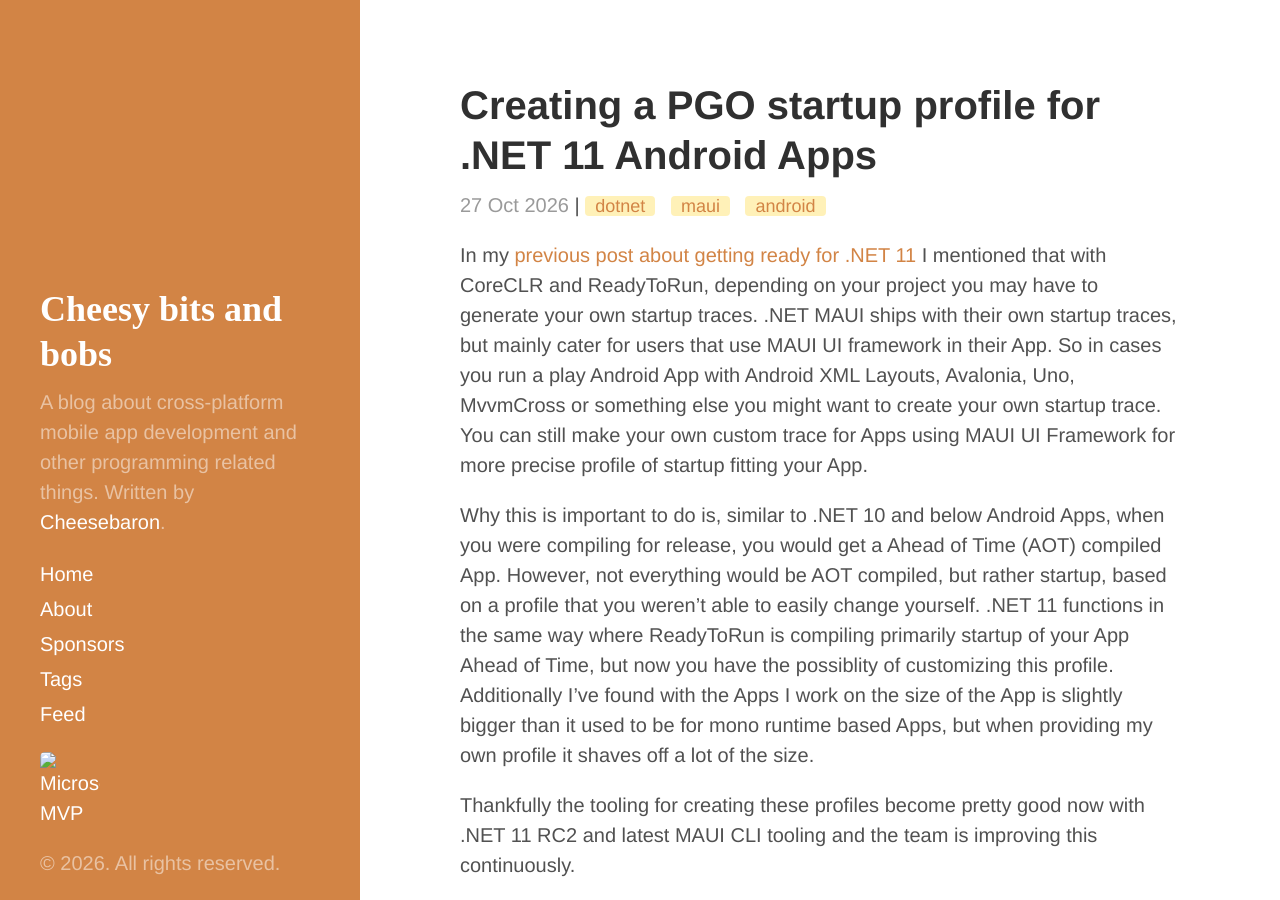
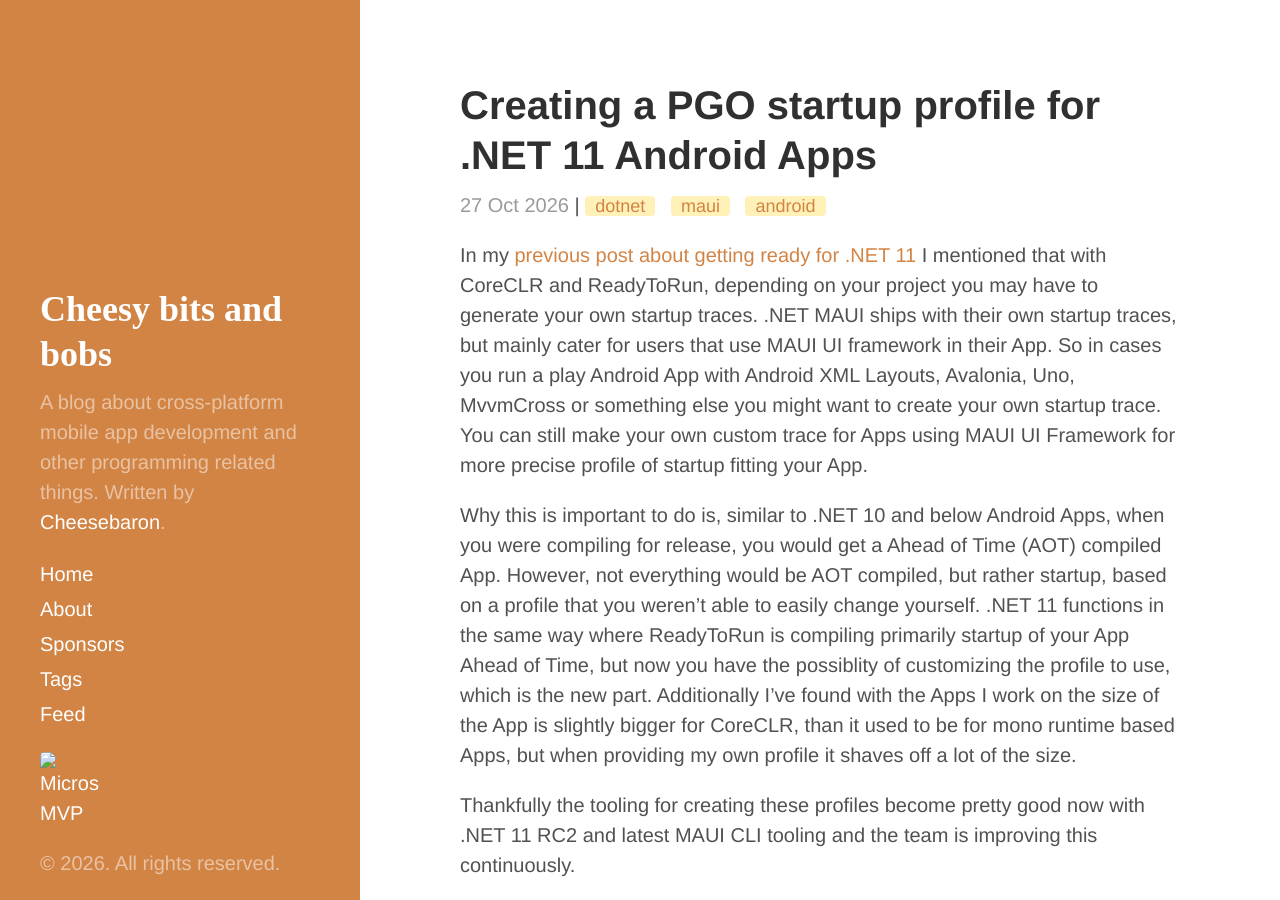
Before and after one commit to Cheesebaron/cheesebaron.github.io, a Jekyll site: the page built from _posts/2026-10-27-creating-pgo-profile-for-net11-android.md, in a window 1280 px wide and 900 px high. Built offline with Jekyll 4.4.1, drawn with Linux system fonts in a browser that asks for light colours; comment, search, counter and statistics services are not loaded.

Commit message:
Minor update to sentece

```diff
--- a/_posts/2026-10-27-creating-pgo-profile-for-net11-android.md
+++ b/_posts/2026-10-27-creating-pgo-profile-for-net11-android.md
@@ -13,7 +13,7 @@
 In my [previous post about getting ready for .NET 11][getting-ready-for-net11] I mentioned that with CoreCLR and ReadyToRun, depending on your project you may have to generate your own startup traces. .NET MAUI ships with their own startup traces, but mainly cater for users that use MAUI UI framework in their App. So in cases you run a play Android App with Android XML Layouts, Avalonia, Uno, MvvmCross or something else you might want to create your own startup trace. You can still make your own custom trace for Apps using MAUI UI Framework for more precise profile of startup fitting your App.
 
 Why this is important to do is, similar to .NET 10 and below Android Apps, when you were compiling for release, you would get a Ahead of Time (AOT) compiled App. However, not everything would be AOT compiled, but rather startup, based on a profile that you weren't able to easily change yourself.
-.NET 11 functions in the same way where ReadyToRun is compiling primarily startup of your App Ahead of Time, but now you have the possiblity of customizing this profile. Additionally I've found with the Apps I work on the size of the App is slightly bigger than it used to be for mono runtime based Apps, but when providing my own profile it shaves off a lot of the size.
+.NET 11 functions in the same way where ReadyToRun is compiling primarily startup of your App Ahead of Time, but now you have the possiblity of customizing the profile to use, which is the new part. Additionally I've found with the Apps I work on the size of the App is slightly bigger for CoreCLR, than it used to be for mono runtime based Apps, but when providing my own profile it shaves off a lot of the size.
 
 Thankfully the tooling for creating these profiles become pretty good now with .NET 11 RC2 and latest MAUI CLI tooling and the team is improving this continuously.
 
```
